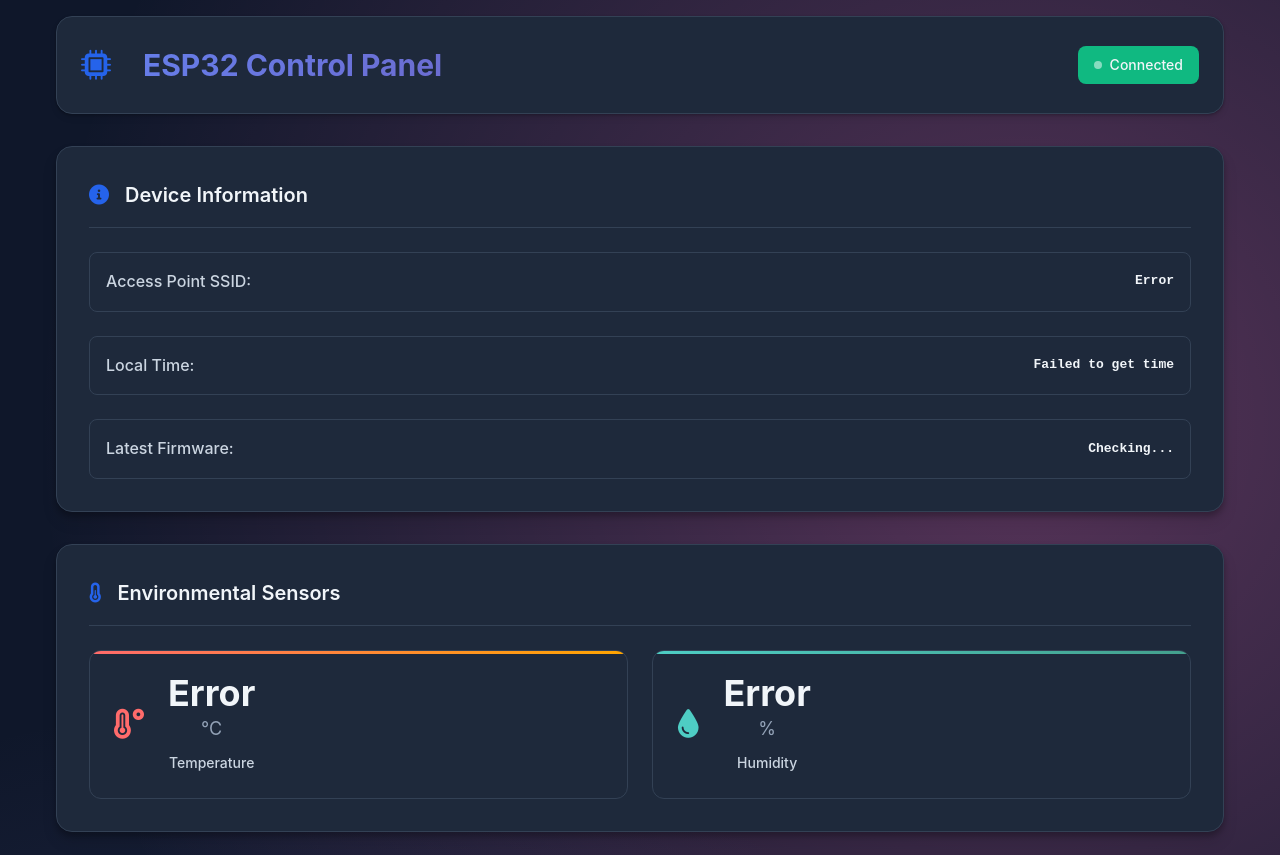
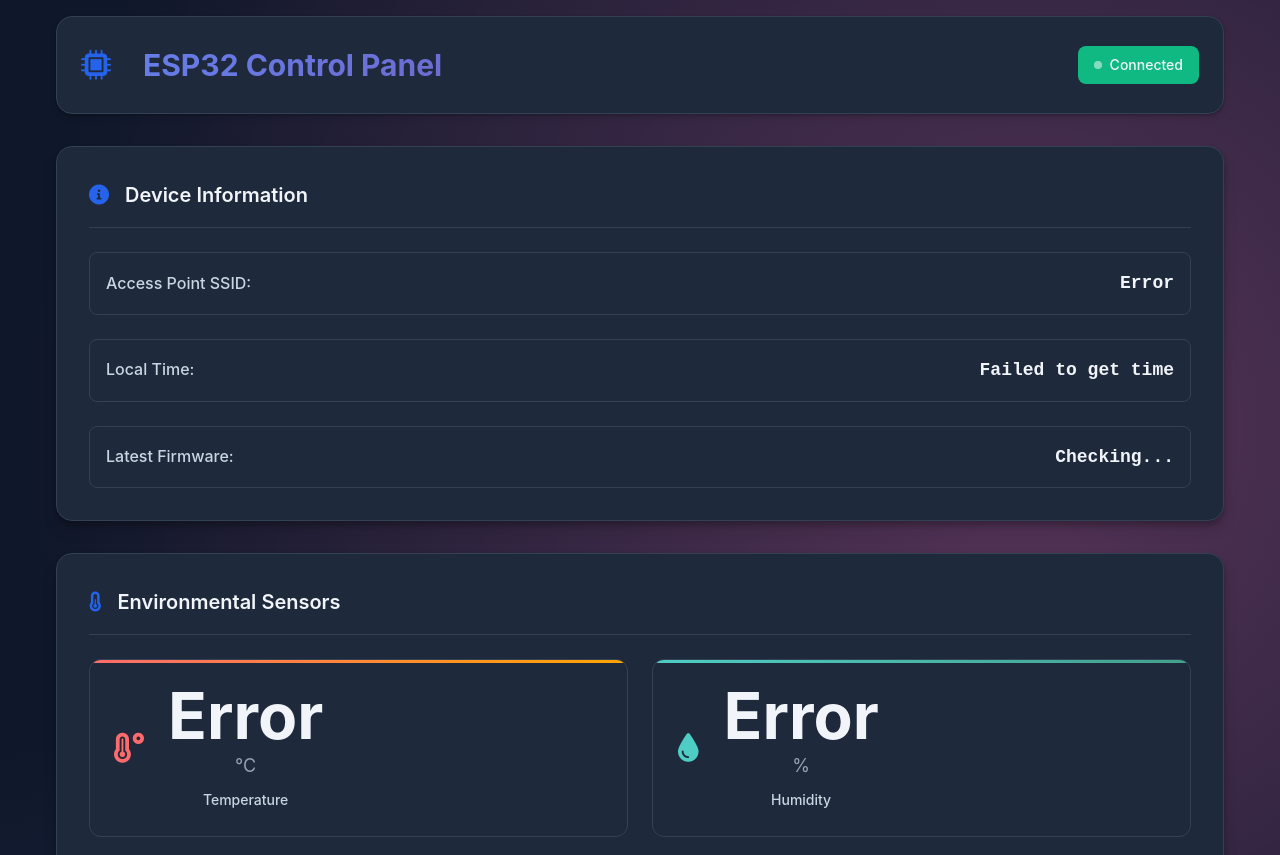
Before and after one commit to KarthikT23/ESP32_IoT, a plain HTML site: page main/webpage/index.html in a window 1280 px wide. Shown: the top 855 px of the page. Drawn offline with Linux system fonts and the light colour scheme; no server answers.

Commit message:
Update app.css
edited font sizes

```diff
--- a/main/webpage/app.css
+++ b/main/webpage/app.css
@@ -213,6 +213,7 @@
     font-weight: 600;
     color: var(--text-primary);
     font-family: monospace;
+    font-size: 1.125rem; /* 18px */
 }
 
 /* Sensor Grid */
@@ -276,7 +277,7 @@
 }
 
 .sensor-value {
-    font-size: var(--font-size-4xl);
+    font-size: 4rem; /* Much larger */
     font-weight: 700;
     color: var(--text-primary);
     line-height: 1;
@@ -523,6 +524,7 @@
     font-family: monospace;
     color: var(--text-primary);
     font-weight: 600;
+    font-size: 1.125rem; /* 18px */
 }
 
 /* Status Messages */
```
